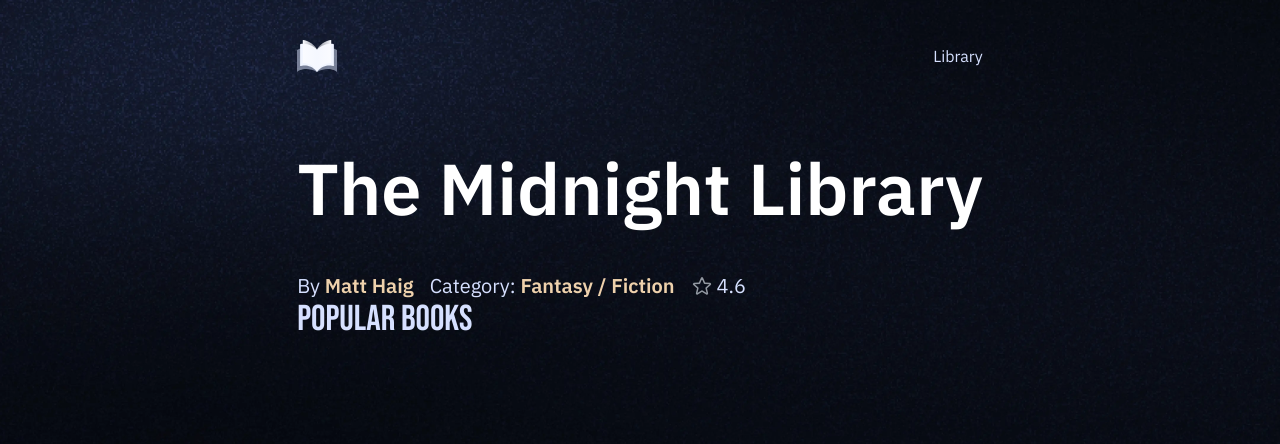
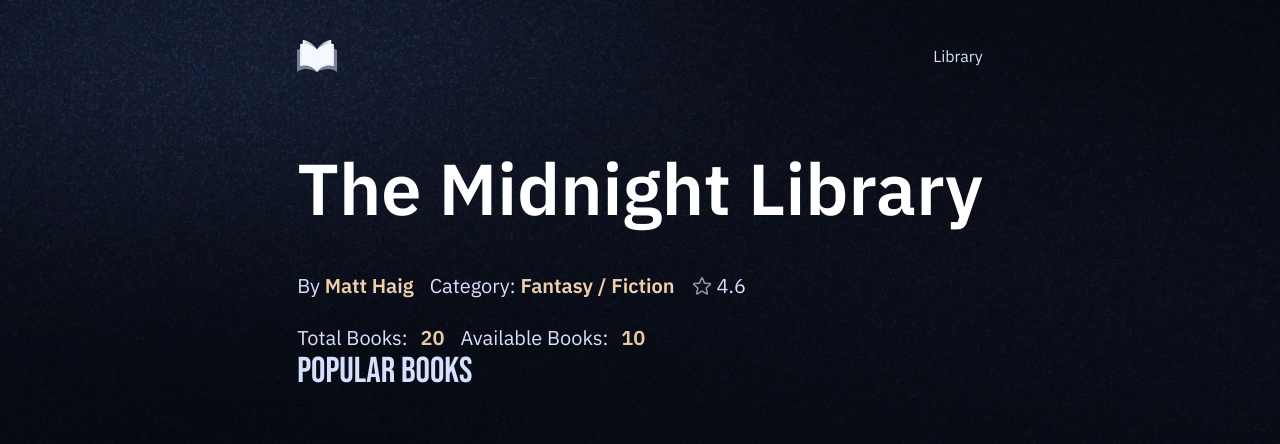
Before and after one commit to mileswildmore18/university-library-management, a Next.js app: page / in a window 1280 px wide. Shown: the top 444 px of the page. Built offline with nearby package versions, Linux system fonts and the light colour scheme.

Commit message:
Added the total copies and the available copies of the books displayed on the webpage based on its ID.

```diff
--- a/components/BookOverview.tsx
+++ b/components/BookOverview.tsx
@@ -1,7 +1,7 @@
 import React from 'react'
 import Image from "next/image";
 
-const BookOverview = ({title, author, genre, rating, total_copies, available_copies, description, color, cover}: Book) => {
+const BookOverview = ({title, author, genre, rating, totalCopies, availableCopies, description, color, cover}: Book) => {
     return <section className="book-overview">
         <div className="flex flex-1 flex-col gap-5">
             <h1>{title}</h1>
@@ -20,6 +20,11 @@
                     <p>{rating}</p>
                 </div>
             </div>
+
+            <div className="book-copies">
+                <p>Total Books: <span>{totalCopies}</span></p>
+                <p>Available Books: <span>{availableCopies}</span></p>
+            </div>
         </div>
     </section>
 }
--- a/types.d.ts
+++ b/types.d.ts
@@ -1,11 +1,11 @@
 interface Book {
-    id: number
+    id: number;
     title: string;
     author: string;
     genre: string;
     rating: number;
-    total_copies: number;
-    available_copies: number;
+    totalCopies: number;
+    availableCopies: number;
     description: string;
     color: string;
     cover: string;
```
